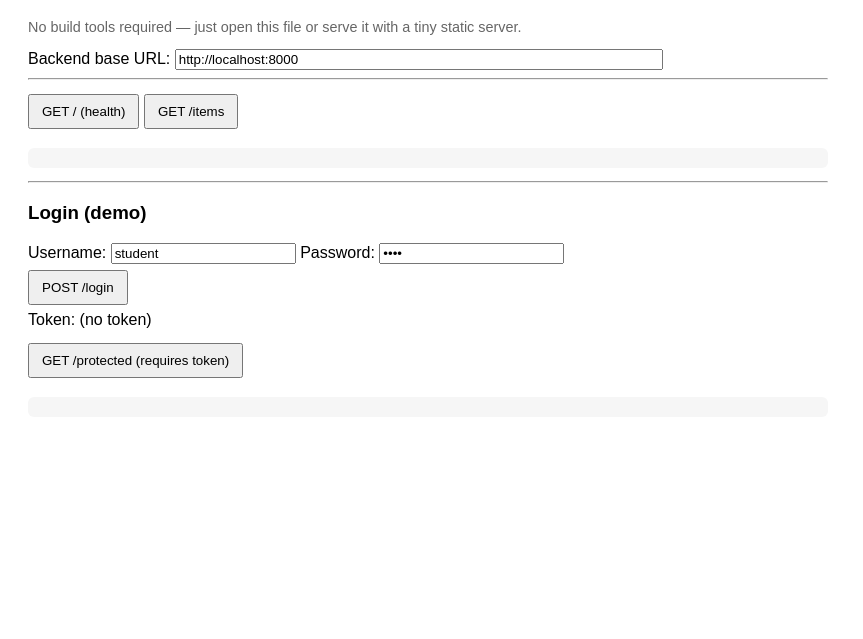
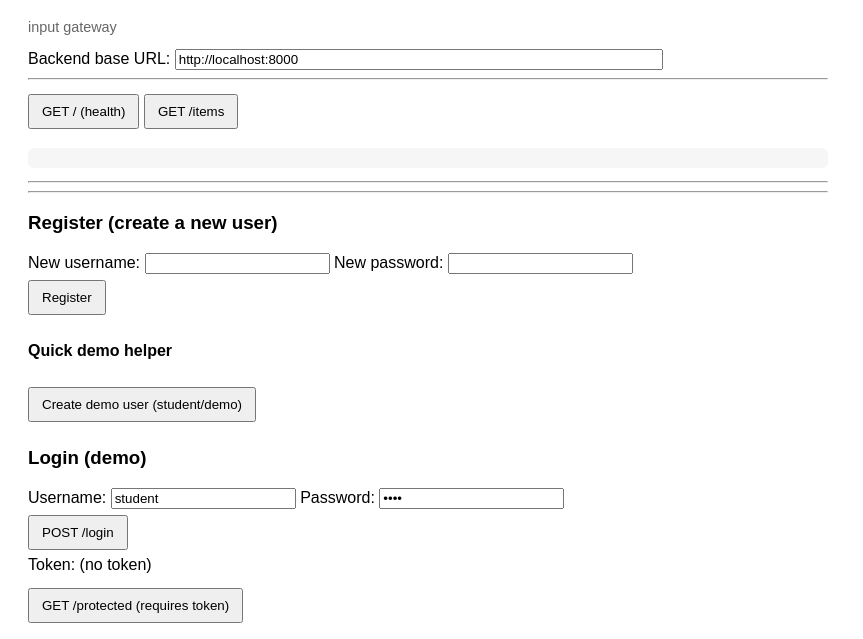
Before and after one commit to msdecay/demo-fastapi, a plain HTML site: page index.html in a window 1280 px wide. Shown: the part 89-728 px from the top of the page, without its empty margins (0-863 px from the left). Drawn offline with Linux system fonts and the light colour scheme.

Commit message:
Update index.html

```diff
--- a/index.html
+++ b/index.html
@@ -12,7 +12,7 @@
 </head>
 <body>
   <h1>Web Service Demo (HTML)</h1>
-  <p class="small">No build tools required — just open this file or serve it with a tiny static server.</p>
+  <p class="small">input gateway</p>
 
   <div>
     <label>Backend base URL: <input id="apiBase" style="width:60%" value="http://localhost:8000" /></label>
@@ -27,6 +27,23 @@
   </div>
 
   <hr/>
+
+  <hr/>
+  <div>
+    <h3>Register (create a new user)</h3>
+    <label>New username: <input id="regUsername" /></label>
+    <label>New password: <input id="regPassword" type="password" /></label>
+    <div>
+      <button id="btnRegister">Register</button>
+      <span id="regStatus"></span>
+    </div>
+
+    <h4>Quick demo helper</h4>
+    <div>
+      <button id="btnCreateDemo">Create demo user (student/demo)</button>
+      <span id="createDemoStatus"></span>
+    </div>
+  </div>
 
   <div>
     <h3>Login (demo)</h3>
```
